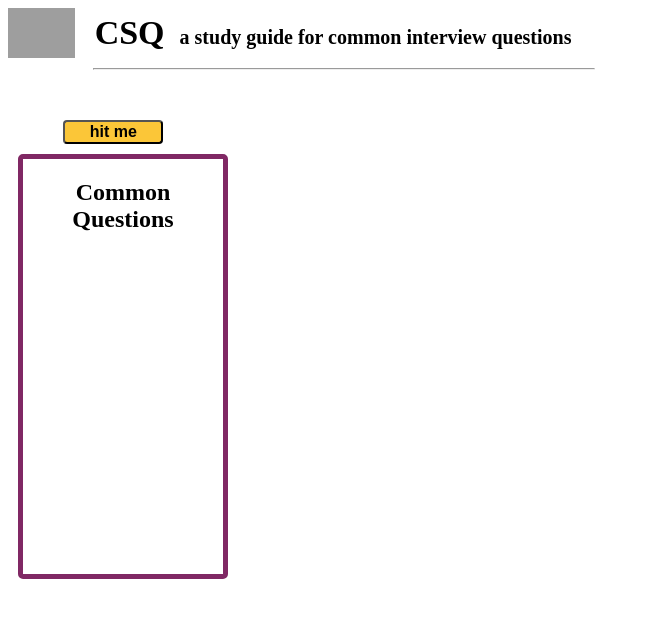
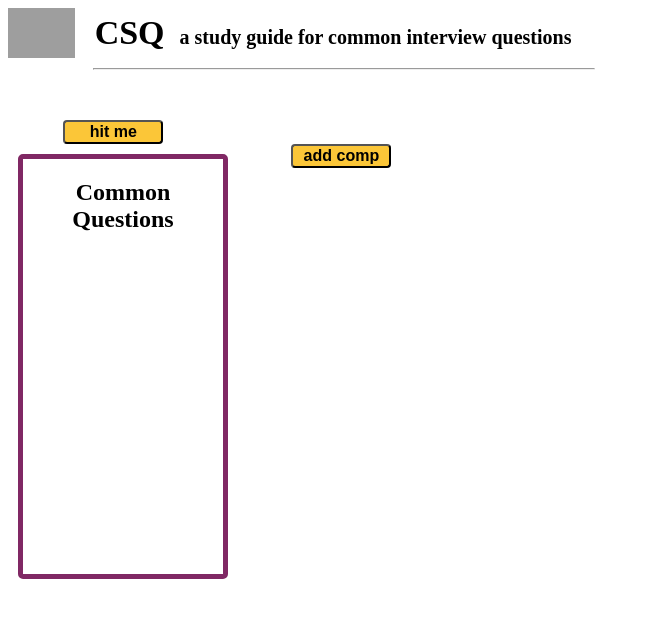
Before and after one commit to xCSQ/xCSQ, a React app: page / in a window 1280 px wide. Shown: the top 618 px of the page, without its empty margins (0-650 px from the left). Built offline with nearby package versions, Linux system fonts and the light colour scheme; no server answers; grey boxes are pictures that could not be loaded; the HTML template or start-up script is replaced by a standard one.

Commit message:
Added company button and questions are persisting
Co-Authored-By: Rella Cruz rellas.email@gmail.com,
Co-Authored-By: Vessy Shestorkina ve33y6@gmail.com

```diff
--- a/src/client/actions/actions.js
+++ b/src/client/actions/actions.js
@@ -2,6 +2,10 @@ import * as types from '../constants/actionTypes';
 
 export const newCardActionCreator = () => ({
   type: types.NEW_CARD,
+});
+
+export const newColumnActionCreator = () => ({
+  type: types.NEW_COLUMN,
 });
 
 // changed payload below to reflect user input for question
--- a/src/client/components/board.jsx
+++ b/src/client/components/board.jsx
@@ -6,6 +6,7 @@ import * as actions from '../actions/actions';
 
 const mapDispatchToProps = (dispatch) => ({
   dispatchNewCard: () => dispatch(actions.newCardActionCreator()),
+  dispatchNewColumn: () => dispatch(actions.newColumnActionCreator()),
 });
 
 const mapStateToProps = (state) => ({
@@ -46,6 +47,15 @@ class Board extends Component {
           }}
         >
           {displayColumn}
+          <button
+            type="button"
+            style={{
+              fontWeight: 'bold', fontSize: '16px', width: '100px', borderRadius: '4px', backgroundColor: '#FBC638', color: '',
+            }}
+            onClick={() => this.props.dispatchNewColumn()}
+          >
+          add comp
+          </button>
         </div>
       </div>
     );
--- a/src/client/components/card.jsx
+++ b/src/client/components/card.jsx
@@ -57,8 +57,8 @@ Add Question
         <Draggable style={{ marginLeft: 'auto', marginRight: 'auto' }} id={this.props.id}>
           <div
             style={{
-              // color: 'blue',
-              // margin: '10px',
+            // color: 'blue',
+            // margin: '10px',
               width: '140px',
               height: 'auto',
               border: '5px light black',
--- a/src/client/components/column.jsx
+++ b/src/client/components/column.jsx
@@ -28,12 +28,11 @@ class Column extends Component {
 
   render() {
     const relevantCards = [];
-    // ID IS COLUMN NAME, COLUMN NAME WITHIN PROPS IS ASSOCIATED WITH THE ARRAY OF CARD OBJECTS
+    // to render question cards in questions column
     const arrayInState = this.props[this.props.id];
-    // ARRAYINSTATE = ARRAY OF CARDS
 
     for (let i = 0; i < arrayInState.length; i += 1) {
-      console.log(`Array is state is ${arrayInState[i]}`);
+      //console.log(`Array is state is ${arrayInState[i]}`);
       relevantCards.push(<Card input={arrayInState[i]} inArray key={`arrayCard${i}`} />);
       // console.log(`job object ${relevantCards[i].jobObject}`);
     }
--- a/src/client/reducers/jobCardsReducer.js
+++ b/src/client/reducers/jobCardsReducer.js
@@ -6,6 +6,7 @@ const initialState = {
   question: [],
   newCard: false,
   columns: ['Common Questions'],
+  companies: {},
 };
 
 // jobCardsReducer is now questionCardsReducer
@@ -33,7 +34,6 @@ const questionCardsReducer = (state = initialState, action) => {
         question: action.payload.question,
         editable: false,
       };
-
       stateCopy.question.unshift(submittedCard);
       stateCopy.newCard = false;
 
```
Also changed, not shown: src/client/components/addCardButton.jsx (+0 -15 lines).
